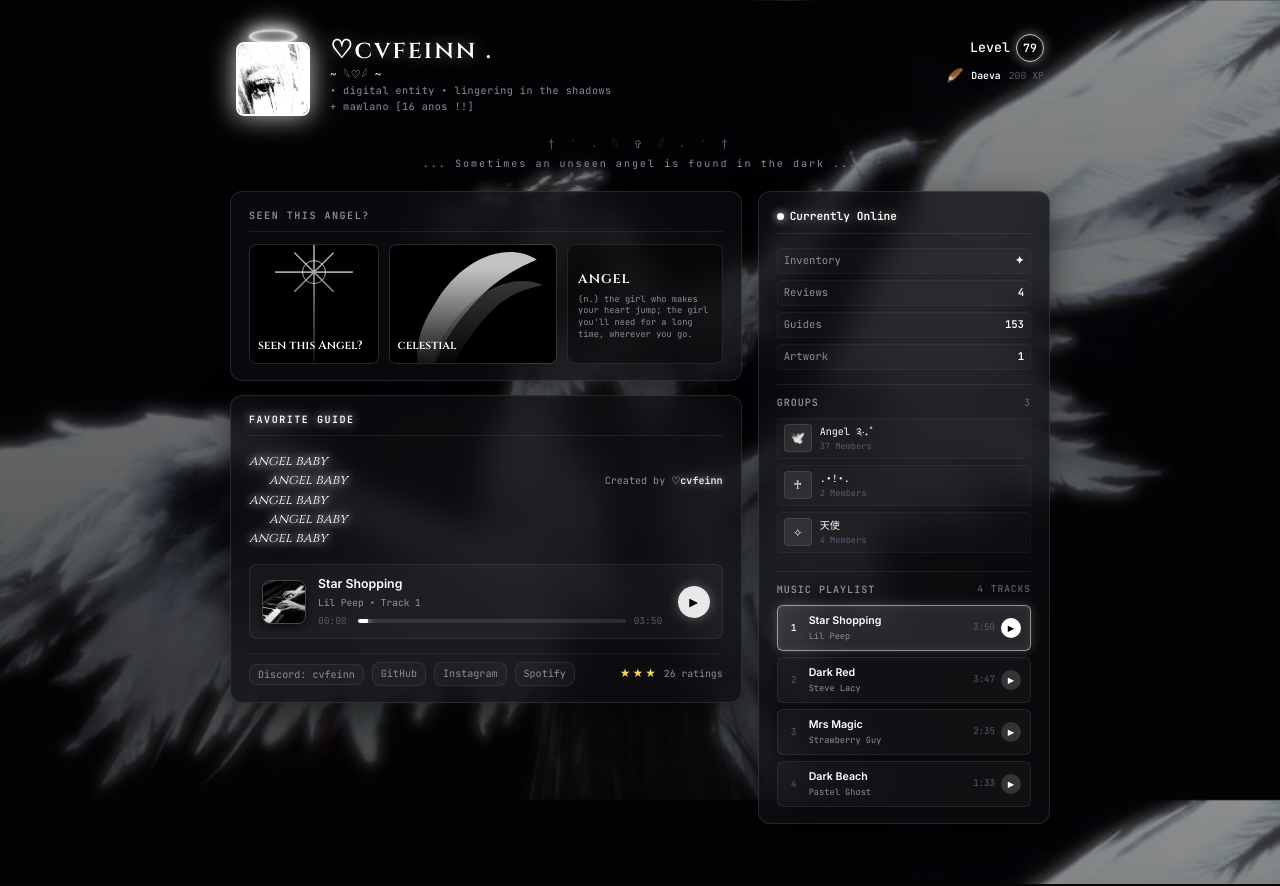
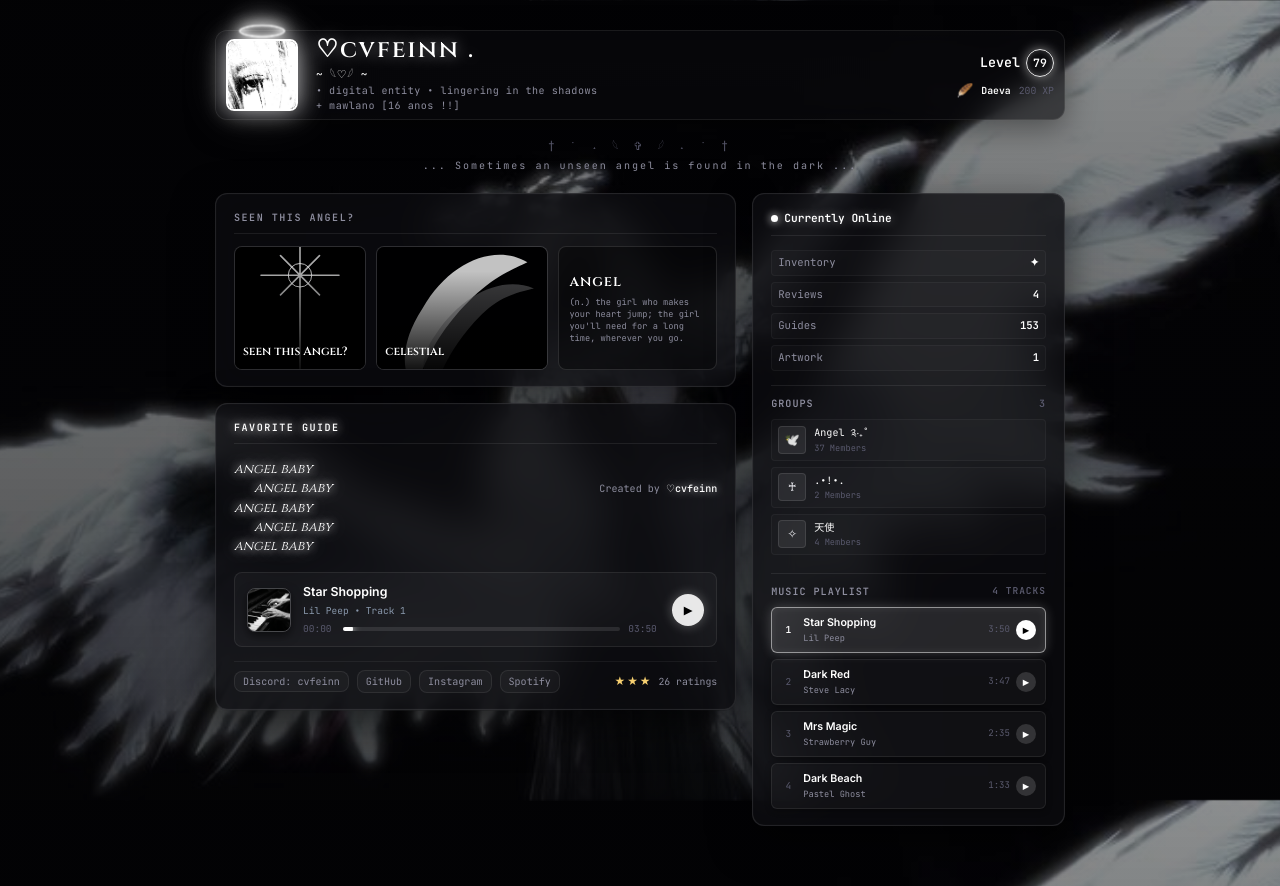
Before and after one commit to Axtero9/I, a plain HTML site: page index.html in a window 1280 px wide. Drawn offline with Linux system fonts and the light colour scheme.

Commit message:
Optimize desktop layout proportions, glassmorphism and responsiveness

```diff
--- a/index.html
+++ b/index.html
@@ -153,48 +153,54 @@
         position: relative;
         z-index: 2;
         width: 100%;
-        max-width: 820px;
-        display: flex;
-        flex-direction: column;
-        gap: 12px;
+        max-width: 850px;
+        display: flex;
+        flex-direction: column;
+        gap: 14px;
+        margin: 0 auto;
       }
 
       /* 1. TOP ROW: Aligned Left-to-Right */
       .dt-top-row {
         display: flex;
-        align-items: flex-start;
+        align-items: center;
         justify-content: space-between;
         width: 100%;
-        padding: 4px 6px;
+        padding: 6px 10px;
+        background: rgba(10, 10, 14, 0.6);
+        backdrop-filter: blur(12px);
+        -webkit-backdrop-filter: blur(12px);
+        border: 1px solid rgba(255, 255, 255, 0.08);
+        border-radius: var(--radius-md);
+        box-shadow: 0 8px 30px rgba(0, 0, 0, 0.4);
       }
 
       .dt-top-left {
         display: flex;
         align-items: center;
-        gap: 20px;
+        gap: 18px;
       }
 
       /* Avatar with Glowing Angel Halo */
       .dt-avatar-container {
         position: relative;
-        width: 74px;
-        height: 74px;
+        width: 72px;
+        height: 72px;
         flex-shrink: 0;
-        margin-top: 8px;
       }
 
       .dt-avatar-halo {
         position: absolute;
-        top: -12px;
+        top: -14px;
         left: 50%;
         transform: translateX(-50%);
-        width: 48px;
-        height: 14px;
+        width: 46px;
+        height: 13px;
         border: 2px solid #ffffff;
         border-radius: 50%;
         box-shadow:
           0 0 15px #ffffff,
-          0 0 30px rgba(255, 255, 255, 0.8),
+          0 0 30px rgba(255, 255, 255, 0.85),
           inset 0 0 8px #ffffff;
         pointer-events: none;
         z-index: 3;
@@ -238,11 +244,11 @@
 
       .dt-username {
         font-family: var(--font-serif);
-        font-size: 1.8rem;
+        font-size: 1.75rem;
         font-weight: 600;
         letter-spacing: 2px;
         color: #ffffff;
-        text-shadow: 0 0 15px rgba(255, 255, 255, 0.4), 0 0 30px var(--accent-glow);
+        text-shadow: 0 0 15px rgba(255, 255, 255, 0.5), 0 0 30px var(--accent-glow);
         margin: 0;
         line-height: 1.1;
       }
@@ -262,7 +268,7 @@
         letter-spacing: 0.5px;
       }
       .dt-sub-tag.kaomoji {
-        color: var(--text-main);
+        color: #ffffff;
         font-size: 0.78rem;
       }
 
@@ -281,7 +287,7 @@
         font-family: var(--font-mono);
         font-size: 0.95rem;
         color: #ffffff;
-        font-weight: 500;
+        font-weight: 600;
       }
 
       .dt-level-circle {
@@ -291,8 +297,8 @@
         width: 28px;
         height: 28px;
         border-radius: 50%;
-        border: 1.5px solid rgba(255, 255, 255, 0.8);
-        box-shadow: 0 0 12px rgba(255, 255, 255, 0.4), inset 0 0 6px rgba(255,255,255,0.2);
+        border: 1.5px solid rgba(255, 255, 255, 0.9);
+        box-shadow: 0 0 12px rgba(255, 255, 255, 0.5), inset 0 0 6px rgba(255,255,255,0.25);
         font-size: 0.82rem;
         font-weight: 700;
         color: #ffffff;
@@ -324,7 +330,7 @@
       .dt-decorative-bar {
         width: 100%;
         text-align: center;
-        padding: 4px 0 8px 0;
+        padding: 4px 0 6px 0;
         display: flex;
         flex-direction: column;
         gap: 3px;
@@ -347,22 +353,23 @@
       /* 3. MAIN CONTENT ROW (Two Columns: Left Wider, Right Narrow) */
       .dt-main-grid {
         display: grid;
-        grid-template-columns: 1.75fr 1fr;
+        grid-template-columns: 1.75fr 1.05fr;
         gap: 16px;
         width: 100%;
+        align-items: start;
       }
 
       /* Panels Base */
       .dt-panel {
-        background: rgba(14, 14, 18, 0.75);
-        backdrop-filter: blur(16px);
-        -webkit-backdrop-filter: blur(16px);
+        background: rgba(12, 12, 16, 0.78);
+        backdrop-filter: blur(20px);
+        -webkit-backdrop-filter: blur(20px);
         border: 1px solid var(--card-border);
         border-radius: var(--radius-md);
         padding: 16px 18px;
         box-shadow:
-          0 12px 35px rgba(0, 0, 0, 0.5),
-          0 0 1px inset rgba(255, 255, 255, 0.12);
+          0 14px 40px rgba(0, 0, 0, 0.55),
+          0 0 1px inset rgba(255, 255, 255, 0.15);
         display: flex;
         flex-direction: column;
         gap: 12px;
@@ -389,7 +396,7 @@
       .dt-left-col {
         display: flex;
         flex-direction: column;
-        gap: 14px;
+        gap: 16px;
       }
 
       .gallery-strip {
@@ -400,10 +407,10 @@
 
       .gallery-item {
         position: relative;
-        height: 120px;
+        height: 124px;
         border-radius: var(--radius-sm);
         overflow: hidden;
-        border: 1px solid rgba(255, 255, 255, 0.1);
+        border: 1px solid rgba(255, 255, 255, 0.12);
         background: rgba(255, 255, 255, 0.03);
         cursor: pointer;
         transition: transform 0.3s ease, border-color 0.3s ease, box-shadow 0.3s ease;
@@ -422,8 +429,8 @@
 
       .gallery-item:hover {
         transform: translateY(-2px);
-        border-color: rgba(255, 255, 255, 0.3);
-        box-shadow: 0 6px 18px rgba(0,0,0,0.4), 0 0 12px var(--accent-glow);
+        border-color: rgba(255, 255, 255, 0.4);
+        box-shadow: 0 8px 22px rgba(0,0,0,0.5), 0 0 15px var(--accent-glow);
       }
 
       .gallery-item:hover img {
```
